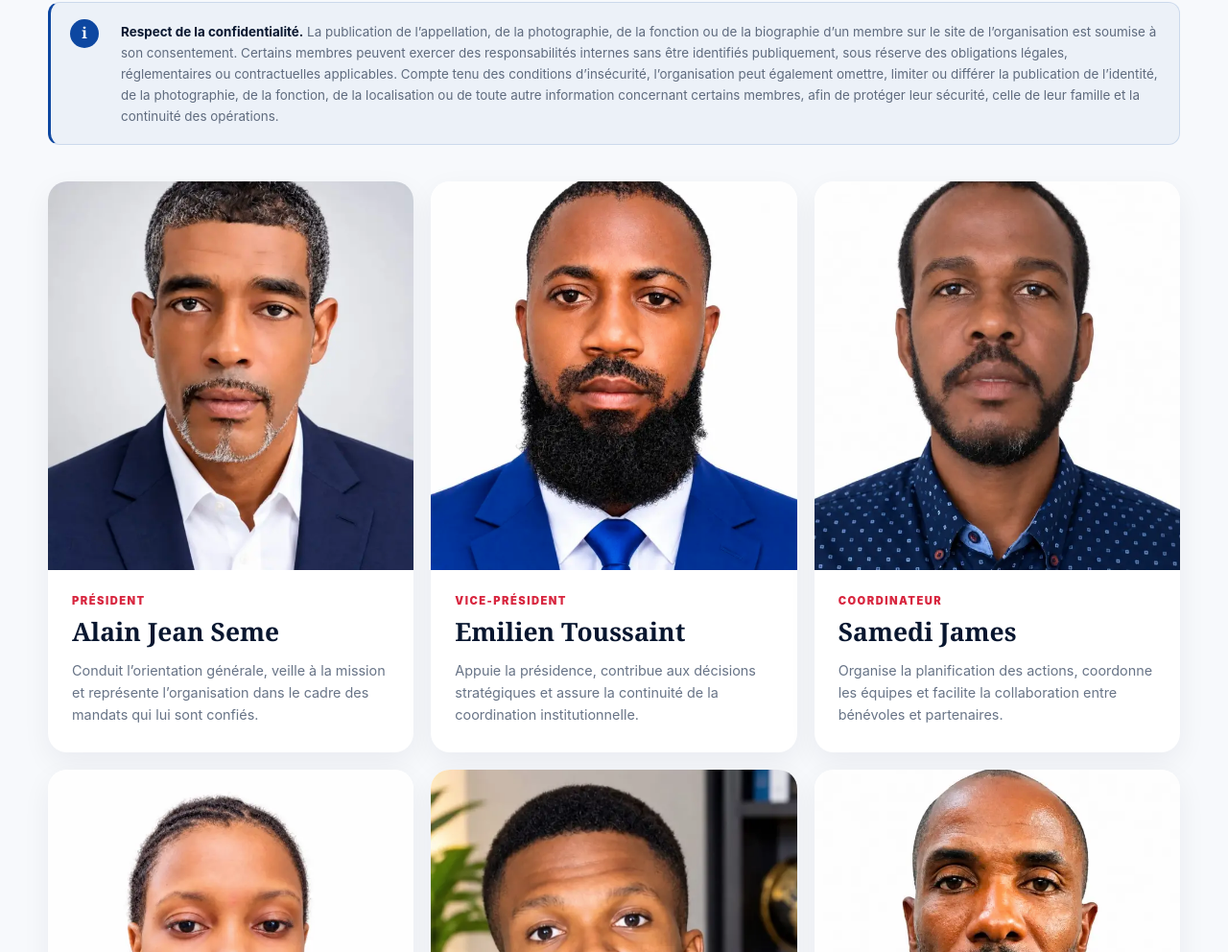
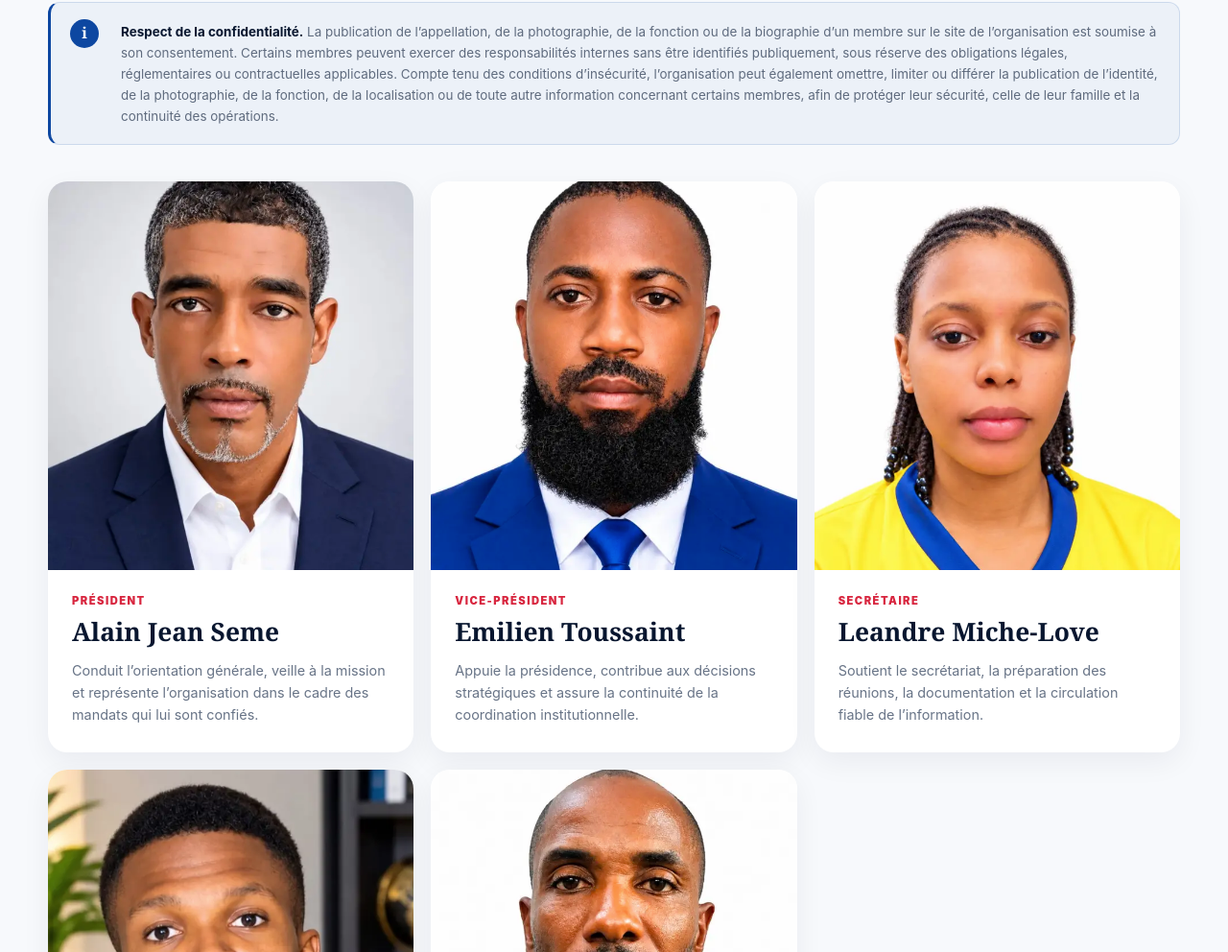
Before and after one commit to akumagmel/staff-turgeau-en-action, a website: page staff-turgeau-en-action/public/index.html in a window 1280 px wide. Shown: the part 11008-12000 px from the top of the page at 96% size. Drawn offline with Linux system fonts and the light colour scheme.

Commit message:
Retirer Samedi James de la présentation publique

```diff
--- a/staff-turgeau-en-action/public/index.html
+++ b/staff-turgeau-en-action/public/index.html
@@ -465,10 +465,6 @@
             <div><p class="member-role">Vice-président</p><h3>Emilien Toussaint</h3><p>Appuie la présidence, contribue aux décisions stratégiques et assure la continuité de la coordination institutionnelle.</p></div>
           </article>
           <article class="member-card">
-            <img src="/assets/images/membres/samedi-james.webp" alt="Portrait de Samedi James" loading="lazy">
-            <div><p class="member-role">Coordinateur</p><h3>Samedi James</h3><p>Organise la planification des actions, coordonne les équipes et facilite la collaboration entre bénévoles et partenaires.</p></div>
-          </article>
-          <article class="member-card">
             <img src="/assets/images/membres/leandre-miche-love-v2.webp" alt="Portrait de Leandre Miche-Love" loading="lazy">
             <div><p class="member-role">Secrétaire</p><h3>Leandre Miche-Love</h3><p>Soutient le secrétariat, la préparation des réunions, la documentation et la circulation fiable de l’information.</p></div>
           </article>
```
Also changed, not shown: staff-turgeau-en-action/public/assets/images/membres/samedi-james.webp (deleted).
